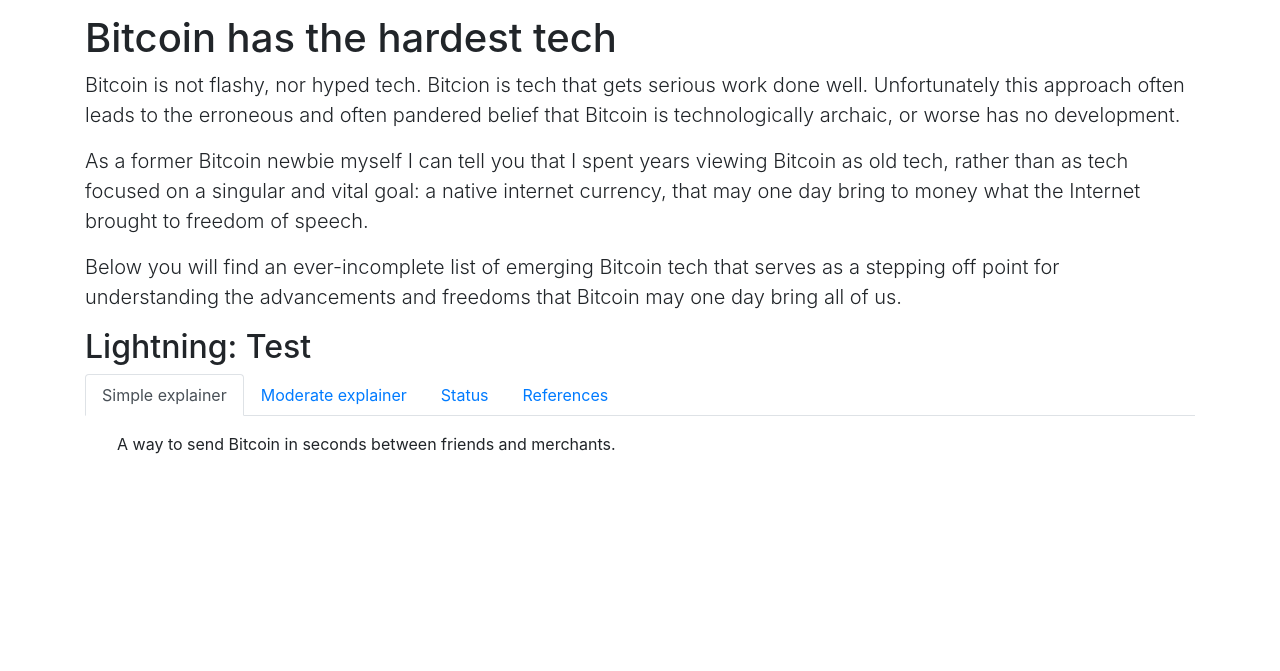
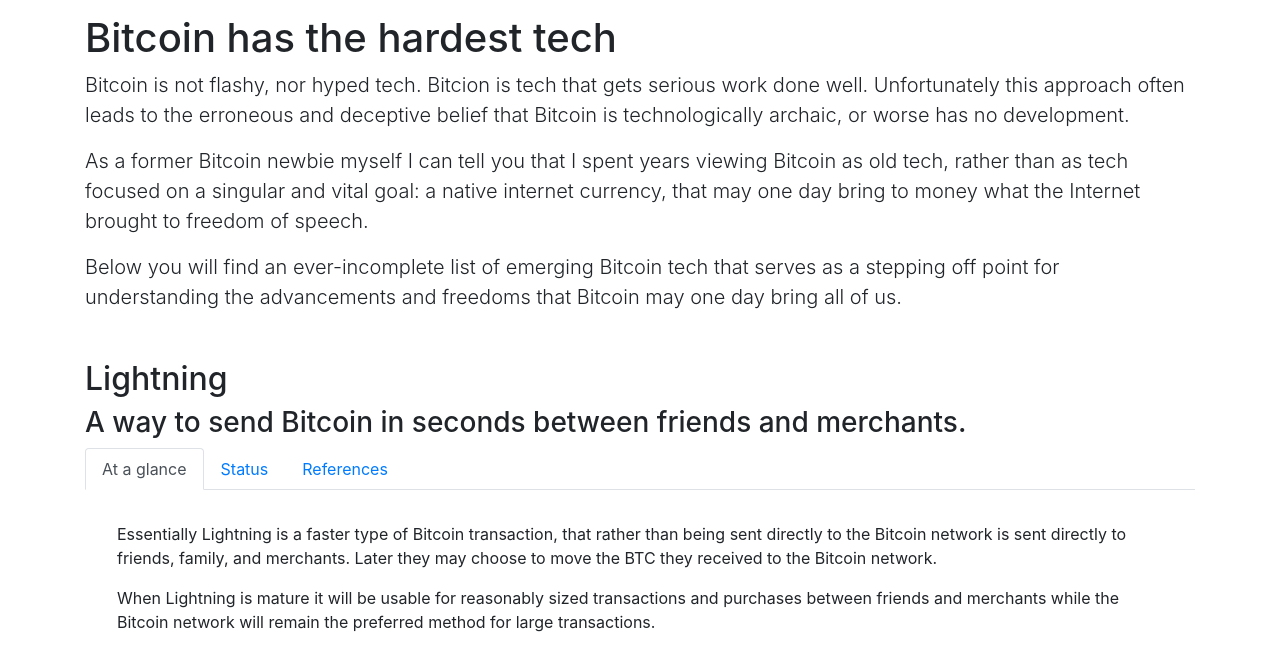
Before and after one commit to pyskell/whatcanbitcoindo, a Flask app: page / in a window 1280 px wide. Shown: the part 56-727 px from the top of the page. Run offline with Flask 2, Linux system fonts and the light colour scheme; some libraries are stand-ins or nearby versions.

Commit message:
ADD: Text improvements for LN and intro.

```diff
--- a/static/styling.css
+++ b/static/styling.css
@@ -2,6 +2,10 @@
     padding-top: 70px;
 }
 
-div .tab-content {
+div.tab-content {
     padding: 1em 2em 1em 2em;
 }
+
+div.tech-container {
+    padding-top: 2em;
+}
--- a/templates/description.html
+++ b/templates/description.html
@@ -1,16 +1,11 @@
 {% block description %}
-
-
     <section id="{{id}}" data-spy="{{id}}" data-target="#{{id}}">
         <h2>{{project}}{% if sub_project %}: {{sub_project}}{% else %}{% endif %}</h2>
+        <h3>{{simple_desc}}</h3>
         <ul class="nav nav-tabs" id="{{id}}Tab" role="tablist">
             <li class="nav-item">
-                <a class="nav-link active" id="{{id}}-simple-explainer-tab" data-toggle="tab" href="#{{id}}-simple-explainer" role="tab"
-                aria-controls="{{id}}-simple-explainer" aria-selected="true">Simple explainer</a>
-            </li>
-            <li class="nav-item">
-                <a class="nav-link" id="{{id}}-moderate-explainer-tab" data-toggle="tab" href="#{{id}}-moderate-explainer" role="tab"
-                aria-controls="{{id}}-moderate-explainer" aria-selected="false">Moderate explainer</a>
+                <a class="nav-link active" id="{{id}}-at-a-glance-tab" data-toggle="tab" href="#{{id}}-at-a-glance" role="tab"
+                aria-controls="{{id}}-at-a-glance" aria-selected="true">At a glance</a>
             </li>
             <li class="nav-item">
                 <a class="nav-link" id="{{id}}-status-tab" data-toggle="tab" href="#{{id}}-status" role="tab" aria-controls="{{id}}-status"
@@ -22,19 +17,11 @@
             </li>
         </ul>
         <div class="tab-content" id="{{id}}TabContent">
-            <div class="tab-pane fade show active" id="{{id}}-simple-explainer" role="tabpanel"
-                aria-labelledby="simple-explainer">
+            <div class="tab-pane fade active show" id="{{id}}-at-a-glance" role="tabpanel" aria-labelledby="{{id}}-at-a-glance">
                 <p>
-                    {% block simple_desc %}
+                    {% block at_a_glance %}
 
-                    {% endblock simple_desc %}
-                </p>
-            </div>
-            <div class="tab-pane fade" id="{{id}}-moderate-explainer" role="tabpanel" aria-labelledby="{{id}}-moderate-explainer">
-                <p>
-                    {% block moderate_desc %}
-
-                    {% endblock moderate_desc %}
+                    {% endblock at_a_glance %}
                 </p>
             </div>
             <div class="tab-pane fade" id="{{id}}-status" role="tabpanel" aria-labelledby="{{id}}-status">
--- a/templates/index.html
+++ b/templates/index.html
@@ -40,7 +40,7 @@
 		<h1>Bitcoin has the hardest tech</h1>
 		<p class="lead">
 		Bitcoin is not flashy, nor hyped tech. Bitcion is tech that gets serious work done well.
-		Unfortunately this approach often leads to the erroneous and often pandered belief
+		Unfortunately this approach often leads to the erroneous and deceptive belief
 		that Bitcoin is technologically archaic, or worse has no development.
 		</p>
 		<p class="lead">
@@ -56,9 +56,11 @@
 
 		{# TODO: Add more existing tech to this page #}
 
+		<div class="tech-container">
 		{% for tech in tech_list %}
 			{% include tech_list %}
 		{% endfor %}
+		</div>
 	</div>
 </main>
 {% endblock %}
--- a/templates/tech/lightning.html
+++ b/templates/tech/lightning.html
@@ -2,49 +2,68 @@
 
 {% set id="lightning"%} {# id must be unique and follow the rules for ids in css https://www.w3.org/TR/CSS21/syndata.html#characters #}
 {% set project="Lightning" %}
-{% set sub_project="Test" %}
+{% set sub_project=False %}
+{% set simple_desc="A way to send Bitcoin in seconds between friends and merchants."%}
 
-{% block simple_desc %}
-A way to send Bitcoin in seconds between friends and merchants.
-{% endblock simple_desc %}
+{% block at_a_glance %}
+<p>
+Essentially Lightning is a faster type of Bitcoin transaction, that rather than being sent directly to the Bitcoin network
+is sent directly to friends, family, and merchants. Later they may choose to move the BTC they received to the Bitcoin network.
+</p>
 
-{% block moderate_desc %}
-A way to send Bitcoin between friends and merchants using what are known as HTLCs (Hashed Time Lock Contracts).
-Essentially you get money on Lightning by making a specially formatted Bitcoin transaction.
-The BTC you included in that transaction is then available to send to your friends and merchants.
-As long as your wallet is monitoring the Bitcoin network the transactions are irreversible.
-When Lightning is mature it will be usable for most reasonably sized transactions between friends and merchants
-and you won't need to worry about your wallet monitoring the Bitcoin network because they all will.
-{% endblock moderate_desc %}
+<p>
+When Lightning is mature it will be usable for reasonably sized transactions and purchases between friends and merchants
+while the Bitcoin network will remain the preferred method for large transactions.
+</p>
+{% endblock at_a_glance %}
 
 {% block status %}
-Lightning is in alpha to beta state which means it works most of the time but may have rough edges.
-Lightning wallets continue to improve in quality by leaps and bounds
-and tthe leading Lightning wallets are generally simple and easy to use.
+<p>
+Lightning is in alpha to beta state which means it works most of the time but may have bugs.
+Lightning wallets continuously improve in security and quality. The leading Lightning wallets are generally simple and easy to use.
+</p>
+
+<p>
+At the moment you should only use small amounts of BTC on Lightning due to risks related to the early nature of the Lightning ecosystem.
+</p>
 {% endblock status %}
 
 {% block future %}
+<p>
 When Lightning is mature it will be usable for most reasonably sized transactions between friends and merchants
 and you won't need to worry about your wallet monitoring the Bitcoin network because they all will.
+</p>
+
+<p>
 Most importantly when Lightning is mature you may not even know you're using it,
-you'll just open your wallet, click pay, and enter your friends name. Your wallet will make a smart decision
-on how to send the BTC, whether that be on Lightning, on the Bitcoin network, or on another payment system.
+you'll just open your wallet and pay. Your wallet will then make a smart decision
+on how to send the BTC, whether that be on Lightning, on the Bitcoin network,
+or on another payment system. Some Lightning wallets already do this today.
+</p>
+
+<p>
+Of course Bitcoin tech is all about freedom, so if you want to take more
+fine-grained control over your money you'll be able to do that as well.
+</p>
 {% endblock future %}
 
 {% block vs_alts %}
-Lightning is best thought of as a Bitcoin's Visa network.
-With this in mind Lightning will enable an experience that's very much like a credit card except with lower transaction fees.
-Most credit card payments add a 1-3% fee, many times this is hidden in the price of items you buy.
-Saving costs is great but an even more important part of Lightning is that its design
-and development effort is going into making sure that when you buy something no one else is storing your entire shopping history.
+<p>
+Lightning is best thought of as Bitcoin's version of a credit card network (like Visa or Mastercard).
+With this in mind Lightning will enable an experience that's like a credit card with much more privacy.
+
+An important part of Lightning is that its design and development effort is going into
+making sure that when you buy something no one else is storing your entire shopping history.
+
 Today many companies collect our data and use it manipulate us into purchasing things we don't need
 and then sell our data to others who really shouldn't have it.
+
 Lightning will make it so that only the buyer and seller know each other and no other parties have access to the transaction.
-In that way Lightning will also work a lot like cash but on your phone.
+In that way Lightning (and Bitcoin) is much more like cash than a credit card.
 {% endblock vs_alts %}
 
 {% block further_reading %}
-<a href="https://wiki.ion.radar.tech/tech/lightning/lightning-network">Radar.tech</a>
-<a href="https://github.com/lightningnetwork/lightning-rfc">Lightning Technical Specifications</a>
+<p><a href="https://wiki.ion.radar.tech/tech/lightning/lightning-network">Radar.tech</a></p>
+<p><a href="https://github.com/lightningnetwork/lightning-rfc">Lightning Technical Specifications</a></p>
 
 {% endblock further_reading %}
```
